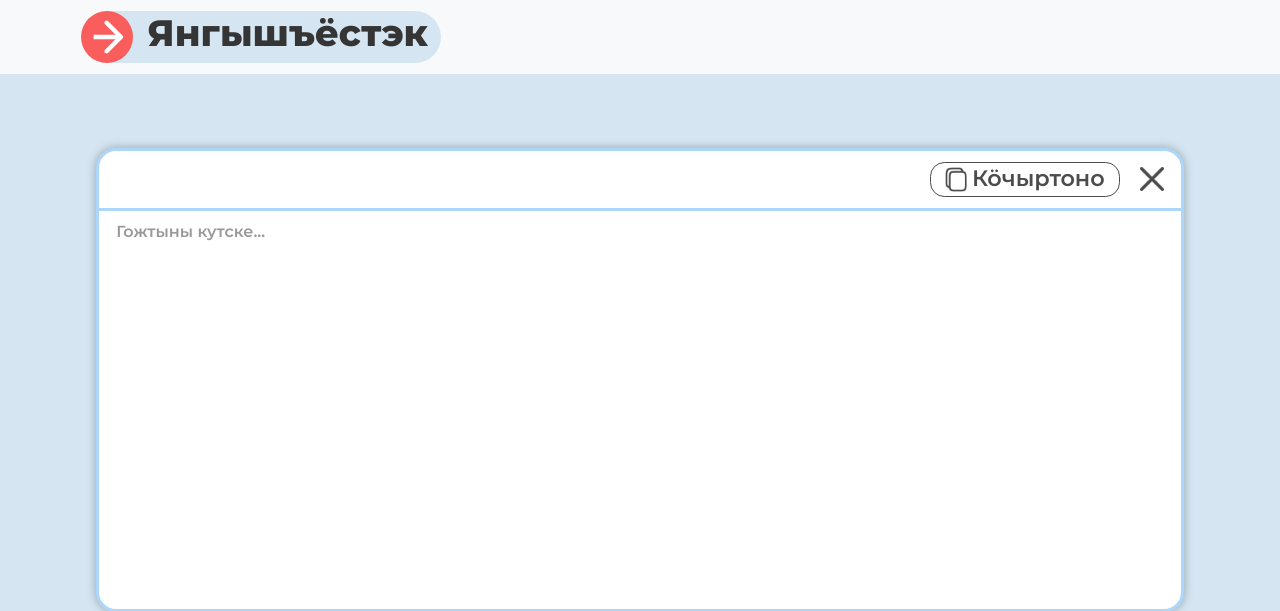
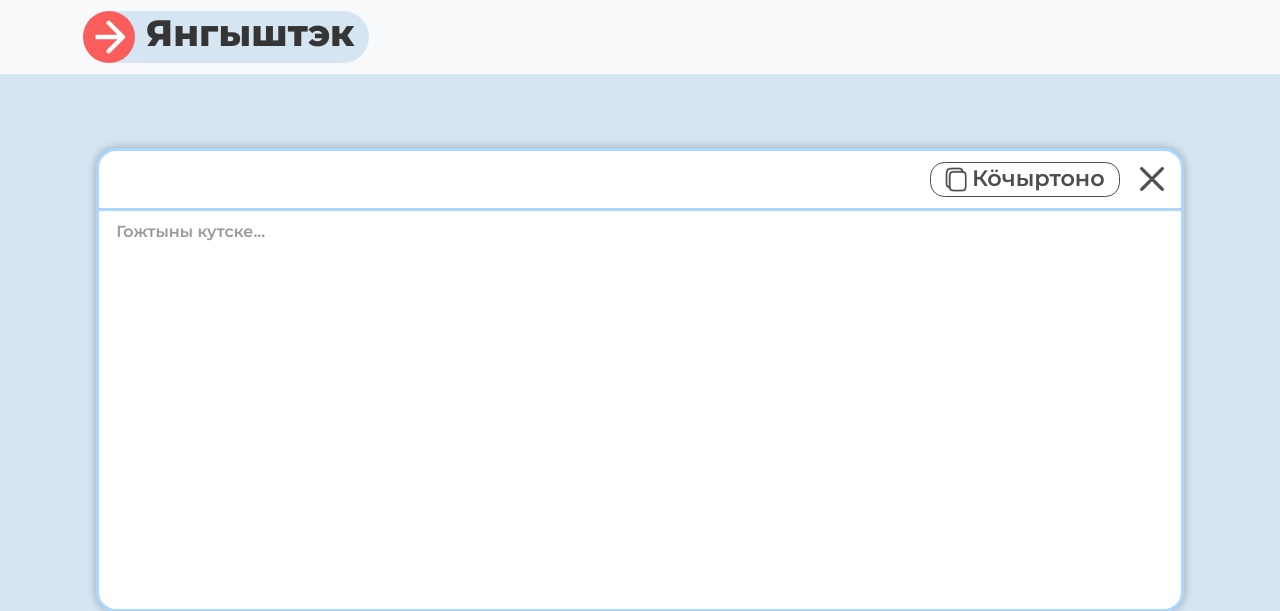
Before and after one commit to codemurt/udmspell, a FastAPI app: page / in a window 1280 px wide. Shown: the top 611 px of the page. Run offline with FastAPI, Linux system fonts and the light colour scheme; some libraries are stand-ins or nearby versions.

Commit message:
changed name of service

```diff
--- a/static/js/index.js
+++ b/static/js/index.js
@@ -109,7 +109,7 @@ text_content.addEventListener('input', function(event) {
 
 //Добавление новых слов в DICT
 function add_word(){
-    console.log('таймер сработал');
+    //console.log('таймер сработал');
 
     let containers = document.getElementById('rightWordDiv');
     if (containers) {
--- a/templates/index.html
+++ b/templates/index.html
@@ -8,14 +8,14 @@
           rel="stylesheet"
           integrity="sha384-4bw+/aepP/YC94hEpVNVgiZdgIC5+VKNBQNGCHeKRQN+PtmoHDEXuppvnDJzQIu9"
           crossorigin="anonymous">
-    <title>Янгышъёстэк</title>
+    <title>Янгыштэк</title>
     <link type="Image/x-icon" href="/static/images/Group 23.ico" rel="icon">
     <link rel="stylesheet" href="/static/css/style.css?version=5.0">
 
 </head>
 <body>
 <nav class="navbar navbar-expand-lg navbar-light bg-light">
-    <div class="navbar-brand"><img class="new_logo" src="/static/images/new_logo.svg" alt="Янгышъёстэк"><h1 class="name">Янгышъёстэк</h1></div>
+    <div class="navbar-brand"><img class="new_logo" src="/static/images/new_logo.svg" alt="Янгыштэк"><h1 class="name">Янгыштэк</h1></div>
 </nav>
 <div id="box">
     <div id="head_container">
```
